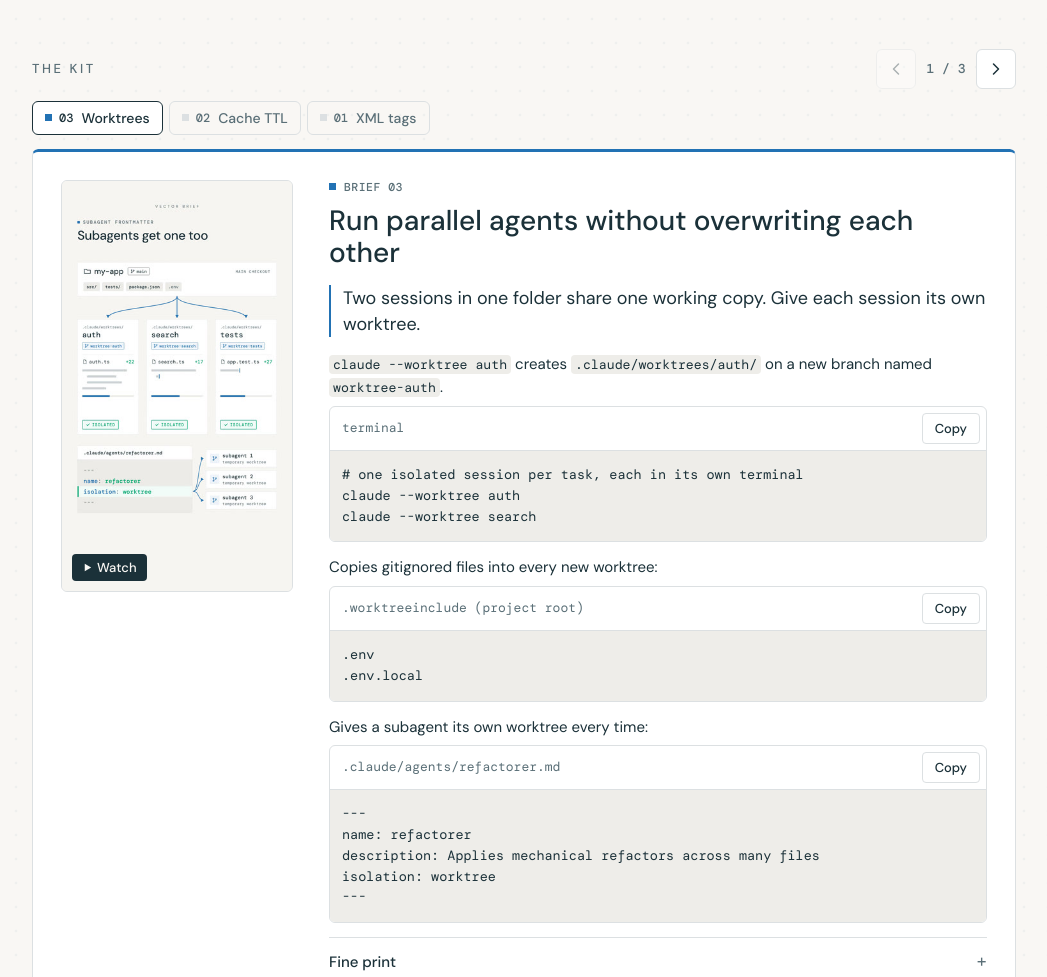
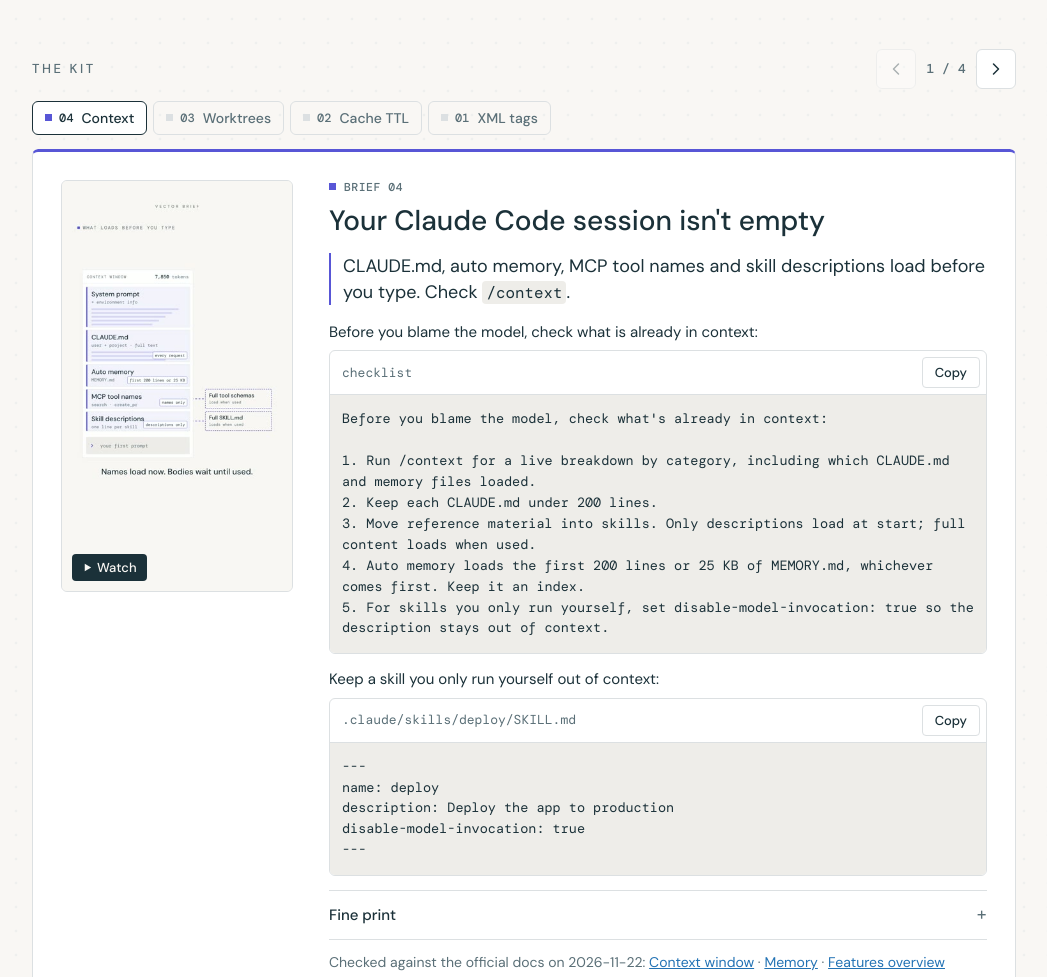
Before and after one commit to VectorBriefStudio/vectorbriefstudio.github.io, a plain HTML site: page index.html in a window 1280 px wide. Shown: the part 353-1330 px from the top of the page, without its empty margins (116-1163 px from the left). Drawn offline with nearby package versions, Linux system fonts and the light colour scheme.

Commit message:
Add brief 04: what loads before you type

```diff
--- a/index.html
+++ b/index.html
@@ -118,18 +118,35 @@ footer p{margin:0 0 8px}
       <h2>The kit</h2>
       <div class="ctrl">
         <button type="button" class="prev" aria-label="Previous brief" disabled><svg viewBox="0 0 24 24" fill="none" stroke="currentColor" stroke-width="1.8" stroke-linecap="round" stroke-linejoin="round" aria-hidden="true"><path d="M15 6l-6 6 6 6"/></svg></button>
-        <span class="count" aria-live="polite">1 / 3</span>
+        <span class="count" aria-live="polite">1 / 4</span>
         <button type="button" class="next" aria-label="Next brief"><svg viewBox="0 0 24 24" fill="none" stroke="currentColor" stroke-width="1.8" stroke-linecap="round" stroke-linejoin="round" aria-hidden="true"><path d="M9 6l6 6-6 6"/></svg></button>
       </div>
     </div>
     <div class="tabs" role="tablist" aria-label="Briefs">
-      <button type="button" role="tab" id="tab-worktrees" aria-controls="worktrees" aria-selected="true" style="--accent:#2272B4"><span class="n">03</span>Worktrees</button>
+      <button type="button" role="tab" id="tab-session-context" aria-controls="session-context" aria-selected="true" style="--accent:#5856D6"><span class="n">04</span>Context</button>
+      <button type="button" role="tab" id="tab-worktrees" aria-controls="worktrees" aria-selected="false" tabindex="-1" style="--accent:#2272B4"><span class="n">03</span>Worktrees</button>
       <button type="button" role="tab" id="tab-prompt-caching" aria-controls="prompt-caching" aria-selected="false" tabindex="-1" style="--accent:#2272B4"><span class="n">02</span>Cache TTL</button>
       <button type="button" role="tab" id="tab-xml-tags" aria-controls="xml-tags" aria-selected="false" tabindex="-1" style="--accent:#2272B4"><span class="n">01</span>XML tags</button>
     </div>
     <div class="track" tabindex="0" aria-label="Briefs: swipe, or use the arrow keys">
+      <article class="slide" id="session-context" role="tabpanel" aria-labelledby="tab-session-context" aria-roledescription="slide" style="--accent:#5856D6">
+        <a class="poster" href="https://www.youtube.com/shorts/eOJiTJ4XXdU" aria-label="Watch brief 04 on YouTube"><img src="covers/04.jpg" width="360" height="640" alt="" loading="eager"><span class="play"><svg viewBox="0 0 12 12" aria-hidden="true"><path d="M3 2l7 4-7 4z" fill="currentColor"/></svg>Watch</span></a>
+        <div class="meta"><p class="kicker">Brief 04</p><h3>Your Claude Code session isn't empty</h3></div>
+        <p class="take">CLAUDE.md, auto memory, MCP tool names and skill descriptions load before you type. Check <code>/context</code>.</p>
+        <div class="body"><p class="lead-in">Before you blame the model, check what is already in context:</p><div class="snip"><div class="snip-head"><span class="path">checklist</span><button class="copy" type="button" data-target="s-session-context-0">Copy</button></div><pre id="s-session-context-0"><code>Before you blame the model, check what's already in context:
+
+1. Run /context for a live breakdown by category, including which CLAUDE.md and memory files loaded.
+2. Keep each CLAUDE.md under 200 lines.
+3. Move reference material into skills. Only descriptions load at start; full content loads when used.
+4. Auto memory loads the first 200 lines or 25 KB of MEMORY.md, whichever comes first. Keep it an index.
+5. For skills you only run yourself, set disable-model-invocation: true so the description stays out of context.</code></pre></div><p class="lead-in">Keep a skill you only run yourself out of context:</p><div class="snip"><div class="snip-head"><span class="path">.claude/skills/deploy/SKILL.md</span><button class="copy" type="button" data-target="s-session-context-1">Copy</button></div><pre id="s-session-context-1"><code>---
+name: deploy
+description: Deploy the app to production
+disable-model-invocation: true
+---</code></pre></div><details class="fine"><summary>Fine print</summary><ul><li>Only your user and project CLAUDE.md load at session start. CLAUDE.md files in subfolders load when Claude works there.</li><li>MCP tool names and server instructions load at start; full tool schemas stay deferred until a tool is used.</li><li>The 7,850-token figure in the video is the docs’ illustrative example session. Your numbers depend on your setup.</li></ul></details><p class="docs">Checked against the official docs on 2026-11-22: <a href="https://code.claude.com/docs/en/context-window">Context window</a> · <a href="https://code.claude.com/docs/en/memory">Memory</a> · <a href="https://code.claude.com/docs/en/features-overview">Features overview</a></p></div>
+      </article>
       <article class="slide" id="worktrees" role="tabpanel" aria-labelledby="tab-worktrees" aria-roledescription="slide" style="--accent:#2272B4">
-        <a class="poster" href="https://www.youtube.com/shorts/ckAIrimH3og" aria-label="Watch brief 03 on YouTube"><img src="covers/03.jpg" width="360" height="640" alt="" loading="eager"><span class="play"><svg viewBox="0 0 12 12" aria-hidden="true"><path d="M3 2l7 4-7 4z" fill="currentColor"/></svg>Watch</span></a>
+        <a class="poster" href="https://www.youtube.com/shorts/ckAIrimH3og" aria-label="Watch brief 03 on YouTube"><img src="covers/03.jpg" width="360" height="640" alt="" loading="lazy"><span class="play"><svg viewBox="0 0 12 12" aria-hidden="true"><path d="M3 2l7 4-7 4z" fill="currentColor"/></svg>Watch</span></a>
         <div class="meta"><p class="kicker">Brief 03</p><h3>Run parallel agents without overwriting each other</h3></div>
         <p class="take">Two sessions in one folder share one working copy. Give each session its own worktree.</p>
         <div class="body"><p class="lead-in"><code>claude --worktree auth</code> creates <code>.claude/worktrees/auth/</code> on a new branch named <code>worktree-auth</code>.</p><div class="snip"><div class="snip-head"><span class="path">terminal</span><button class="copy" type="button" data-target="s-worktrees-0">Copy</button></div><pre id="s-worktrees-0"><code># one isolated session per task, each in its own terminal
```
Also changed, not shown: briefs.json (+42 -0 lines), covers/04.jpg (added), 3 other files.
